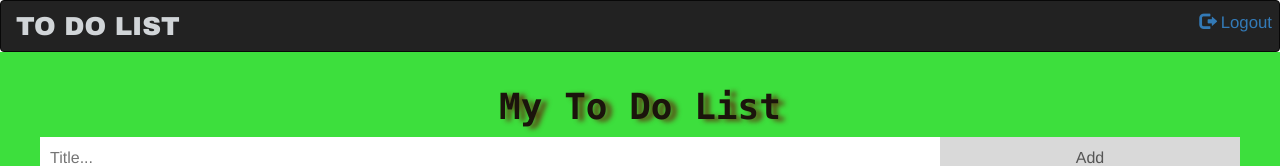
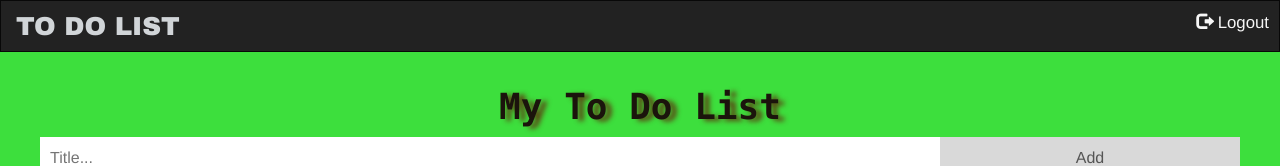
Before and after one commit to BinsonAniyan/Responsive-Login-Form-master, a plain HTML site: page infff.html in a window 1280 px wide. Shown: the top 166 px of the page. Drawn offline with nearby package versions, Linux system fonts and the light colour scheme; no server answers.

Commit message:
Update infff.html

```diff
--- a/infff.html
+++ b/infff.html
@@ -149,14 +149,14 @@ a.effect-shine:hover {
 </style>
 </head>
 <body>
-  <nav class="navbar navbar-inverse">
+  <nav class="navbar navbar-inverse" style="border-radius: 0%;">
     <div class="container-fluid">
       <div class="navbar-header ">
         <a class="navbar-brand effect-shine" href="#"><p><span style="font-size: 26px;"><span style='font-family: "Arial Black", Gadget, sans-serif; color: rgb(209, 213, 216); text-shadow: rgba(136, 136, 136, 0) -5px -3px 20px;'><strong>TO DO LIST</strong></span></span></p></a>
       </div>
 
 
-        <a href="index.html" style="font-size: larger;text-decoration: none;padding-top: 10px; padding-right: 7px;" class="nav navbar-nav navbar-right"><span class="glyphicon glyphicon-log-out"></span> Logout</a></li>
+        <a href="index.html" style="font-size: larger;text-decoration: none;padding-top: 10px; padding-right: 10px;color: rgb(246, 246, 246);" class="nav navbar-nav navbar-right effect-shine"><span class="glyphicon glyphicon-log-out"></span> Logout</a></li>
 
     </div>
   </nav>
```
